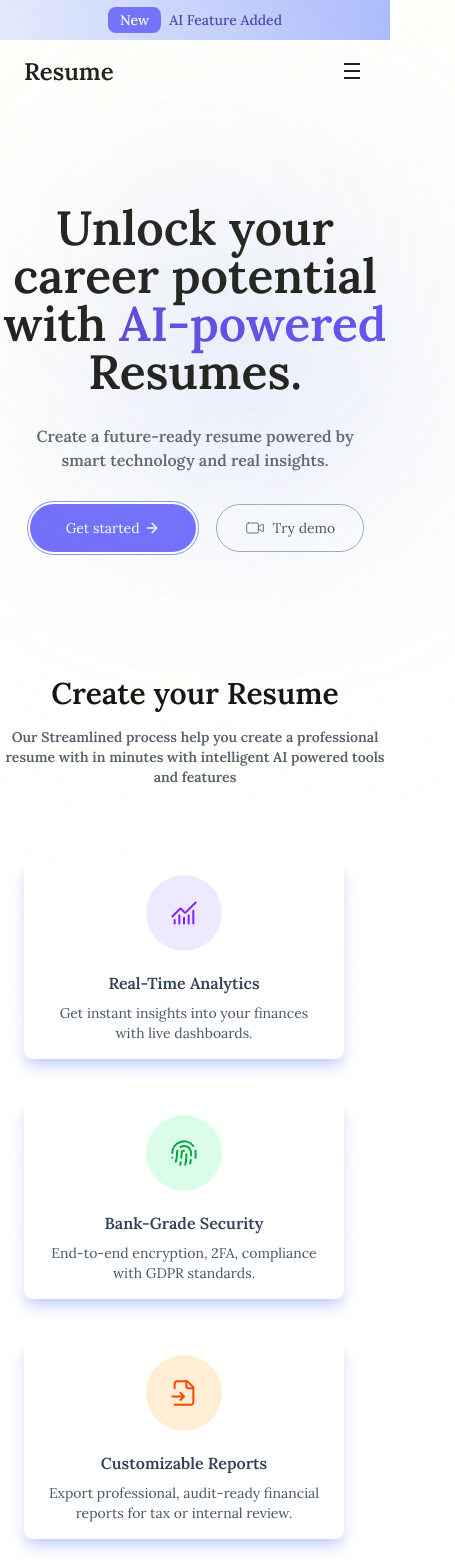
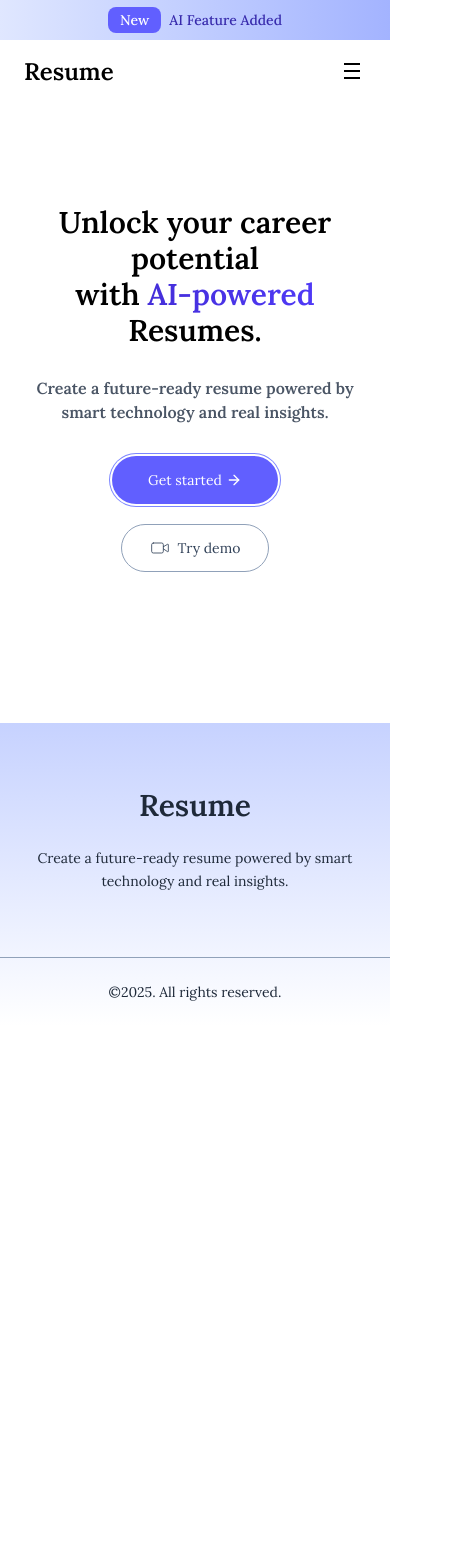
Before and after one commit to Anees-al/AI-resumeBuilder, a React app in the folder frontend/: page /AI-resumeBuilder/ in a window 390 px wide. Shown: the top 1568 px of the page, 455 px wide, since content can reach past the window. After the commit the page ends 1026 px from the top, so only its background shows below. Built offline with nearby package versions, Linux system fonts and the light colour scheme; the HTML template or start-up script is replaced by a standard one.

Commit message:
small fixes for responsive

```diff
--- a/frontend/src/components/Features.jsx
+++ b/frontend/src/components/Features.jsx
@@ -4,11 +4,10 @@ import Title from './Title'
 const Features = () => {
   return (
     <>
-   <div className='flex flex-col gap-4 items-center justify-center'>
+   <div className='hidden sm:flex flex-col gap-4 items-center justify-center'>
 
-    <Title title='Create your Resume'  descripction='Our Streamlined process help you create a professional resume with in minutes with intelligent AI powered tools and features'/>
 
-    <div className="grid grid-cols-1 md:grid-cols-2 lg:grid-cols-3 gap-10 z-50 flex items-center justify-between w-full py-4 px-6 md:px-16 lg:px-24 xl:px-40">
+    <div className="grid grid-cols-1 md:grid-cols-2 lg:grid-cols-3 gap-10 z-50 flex items-center justify-between w-full py-4 px-3 md:px-16 lg:px-24 xl:px-40">
                 <div className="size-[520px] top-0 left-1/2 -translate-x-1/2 rounded-full absolute blur-[300px] -z-10 bg-[#FBFFE1]/70"></div>
                 <div className="flex flex-col items-center justify-center max-w-80 px-6 py-4 bg-white  shadow-lg shadow-indigo-200 cursor-pointer rounded-lg hover:shadow-2xl hover:shadow-indigo-300">
                     <div className="p-6 aspect-square bg-violet-100 rounded-full">
--- a/frontend/src/components/Hero.jsx
+++ b/frontend/src/components/Hero.jsx
@@ -55,20 +55,18 @@ const Hero = () => {
                 </div>
 
                 {/* Hero Section */}
-                <div className="relative flex flex-col items-center justify-center text-sm px-4 md:px-16 lg:px-24 xl:px-40 text-black">
-                    <div className="absolute top-28 xl:top-10 -z-10 left-1/4 size-72 sm:size-96 xl:size-120 2xl:size-132 bg-indigo-300 blur-[100px] opacity-30"></div>
-
+                <div className="relative flex flex-col items-center justify-center text-sm px-4   text-black">
 
 
                     {/* Headline + CTA */}
-                    <h1 className="text-5xl md:text-6xl font-semibold max-w-5xl text-center mt-[100px] md:leading-[70px]">
+                    <h1 className="text-3xl md:text-6xl font-semibold max-w-5xl text-center mt-[100px] md:leading-[70px]">
                         Unlock your career potential with<span className=" bg-gradient-to-r from-indigo-700 to-indigo-600 bg-clip-text text-transparent text-nowrap"> AI-powered</span> Resumes.
                     </h1>
 
                     <p className="max-w-md text-center text-base my-7 text-gray-600 font-semibold ">Create a future-ready resume powered by smart technology and real insights.</p>
 
                     {/* CTA Buttons */}
-                    <div className="flex items-center gap-4 ">
+                    <div className="flex sm:flex-row flex-col items-center gap-4 ">
                         <Link  className="bg-indigo-500 hover:bg-indigo-600 text-white rounded-full px-9 h-12 m-1 ring-offset-2 ring-1 ring-indigo-400 flex items-center transition-colors ">
                             Get started
                             <svg xmlns="http://www.w3.org/2000/svg" width="24" height="24" viewBox="0 0 24 24" fill="none" stroke="currentColor" strokeWidth="2" strokeLinecap="round" strokeLinejoin="round" className="lucide lucide-arrow-right ml-1 size-4 " aria-hidden="true"><path d="M5 12h14"></path><path d="m12 5 7 7-7 7"></path></svg>
--- a/frontend/src/components/Title.jsx
+++ b/frontend/src/components/Title.jsx
@@ -2,9 +2,9 @@ import React from 'react'
 
 const Title = ({title,descripction}) => {
   return (
-    <div className='flex flex-col gap-4 '>
+    <div className='flex flex-col gap-4 p-4'>
         <h1 className='text-3xl font-semibold text-center'>{title}</h1>
-        <p className='text-center text-sm text-gray-600 font-semibold max-w-[500px] mb-10'>{descripction}</p>
+        <p className='text-center text-xs text-gray-600 font-semibold w-auto mb-10'>{descripction}</p>
     </div>
   )
 }
--- a/frontend/src/pages/Home.jsx
+++ b/frontend/src/pages/Home.jsx
@@ -7,8 +7,9 @@ const Home = () => {
   return (
     <div>
         <Hero/>
-        <Features/>
+       <Features/>
         <Fotter/>
+
 
     </div>
   )
```
